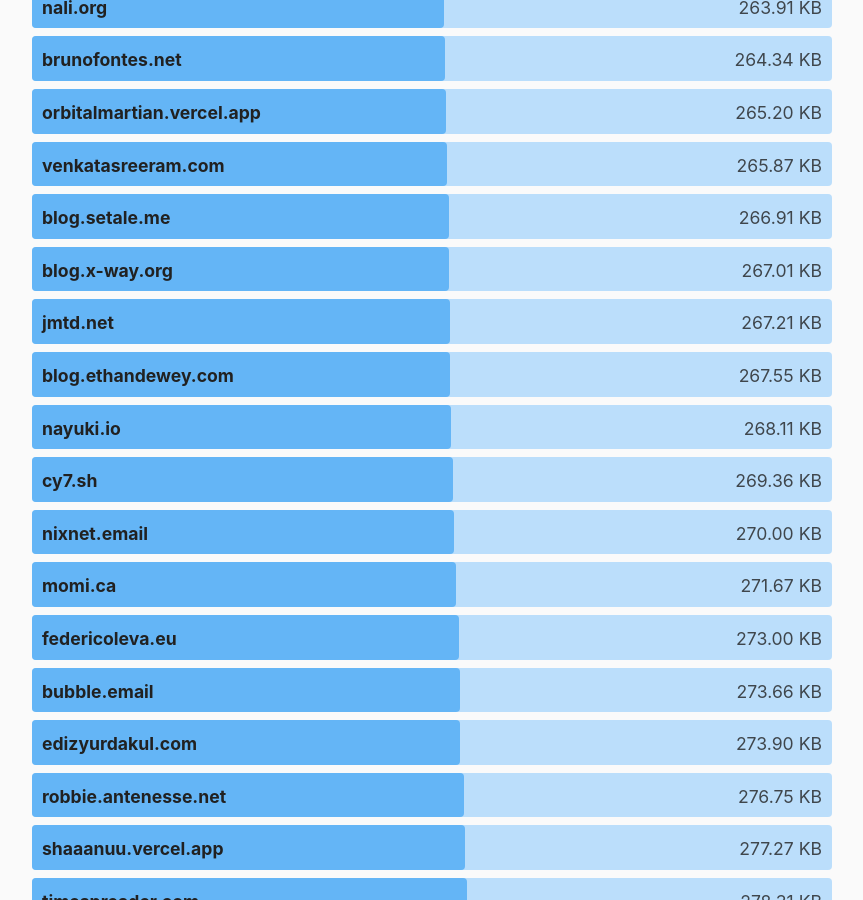
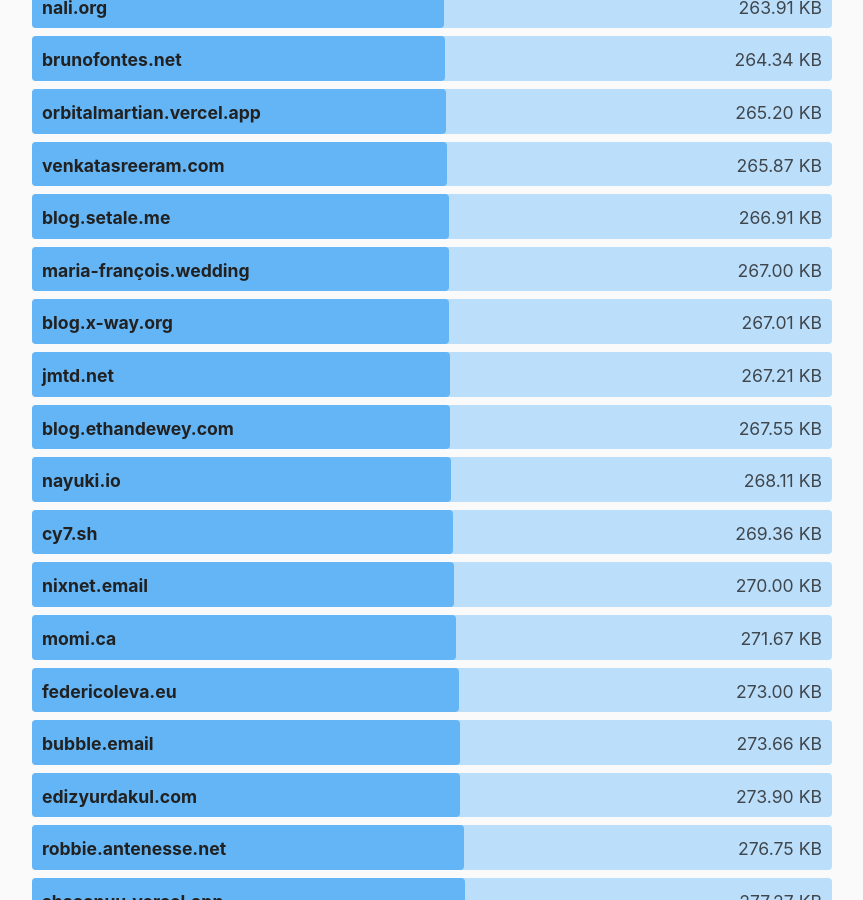
Before and after one commit to kevquirk/512kb.club, a Jekyll site: the page built from index.md, in a window 1280 px wide and 900 px high, scrolled down 38152 px. Shown: the whole window, without its empty margins (208-1071 px from the left). Built offline with Jekyll 4.4.1, drawn with Linux system fonts in a browser that asks for light colours.

Commit message:
Add maria-françois.wedding
Not sure if I should put the `xn--` version or the one with the cedil is fine…

Cloudflare scan: https://radar.cloudflare.com/scan/e8391e25-a3b6-4009-8a3f-ec45aa099489/summary

```diff
--- a/_data/sites.yml
+++ b/_data/sites.yml
@@ -2423,6 +2423,11 @@
   size: 398.25
   last_checked: 2025-08-30
 
+- domain: maria-françois.wedding
+  url: https://maria-françois.wedding/
+  size: 267
+  last_checked: 2025-11-04
+
 - domain: markpitblado.me
   url: https://www.markpitblado.me/
   size: 41.66
```
